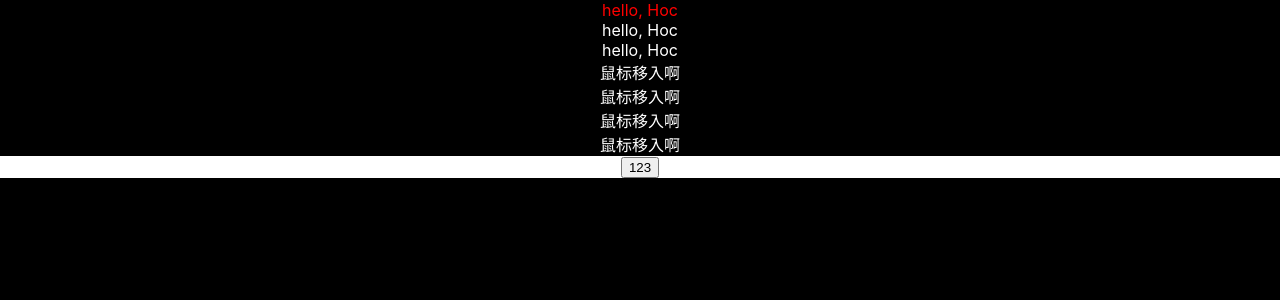
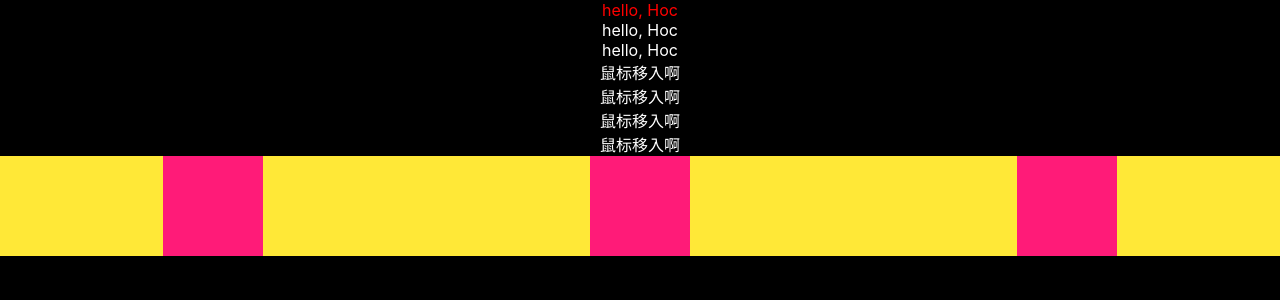
Before and after one commit to feifeimonghuan3/hoc-render-props, a React (Create React App) app: page / in a window 1280 px wide. Shown: the top 300 px of the page. Built offline with nearby package versions, Linux system fonts and the light colour scheme.

Commit message:
添加一个 withAni的功能

```diff
--- a/src/App.js
+++ b/src/App.js
@@ -9,7 +9,6 @@ import MyAnimation from './componets/MyAnimation';
 
 class AnimationBox extends Component {
   render() {
-    console.log(this.props);
     const {childrenRender, ...rest} = this.props
     return <div {...rest}>{childrenRender}</div>;
   }
@@ -74,19 +73,35 @@ class App extends Component {
             )
           }}
         </MyTextRenderProps>
+        {/*<Ani*/}
+          {/*changeStyle={{*/}
+            {/*top: [200, 0],*/}
+            {/*opacity: [0, 1],*/}
+          {/*}}*/}
+          {/*style={{color: '#F00',backgroundColor: '#FFF',}}*/}
+          {/*childrenRender={() => {*/}
+            {/*return (*/}
+              {/*<button style={{}}>123</button>*/}
+            {/*)*/}
+          {/*}}*/}
+        {/*>*/}
+        {/*</Ani>*/}
         <Ani
           changeStyle={{
             top: [200, 0],
             opacity: [0, 1],
           }}
-          style={{color: '#F00',backgroundColor: '#FFF',}}
+          style={{backgroundColor: '#ffe837'}}
           childrenRender={() => {
             return (
-              <button style={{}}>123</button>
+              <div style={{display: 'flex',flexDirection: 'row',justifyContent: 'space-around'}}>
+                <div style={{width: 100,height: 100,backgroundColor: '#ff1b78'}}></div>
+                <div style={{width: 100,height: 100,backgroundColor: '#ff1b78'}}></div>
+                <div style={{width: 100,height: 100,backgroundColor: '#ff1b78'}}></div>
+              </div>
             )
           }}
-        >
-        </Ani>
+        />
       </div>
     );
   }
--- a/src/componets/MyAnimation.js
+++ b/src/componets/MyAnimation.js
@@ -20,13 +20,20 @@ export default function(Com) {
     }
 
     render() {
-      console.log(this.props);
+      let defaultStyle = {};
+      let style = {};
+      for(let key in this.props.changeStyle) {
+        defaultStyle[key] = this.props.changeStyle[key][0];
+        style[key] = spring(this.props.changeStyle[key][1], key == 'opacity' ? {stiffness: 60, damping: 30} : {});
+      }
+      console.log(defaultStyle);
+      console.log(style);
       return (
         <div >
-          <Motion defaultStyle={{top: this.props.changeStyle.top[0], opacity: this.props.changeStyle.opacity[0],}}
-                  style={{top: spring(this.props.changeStyle.top[1]), opacity: spring(this.props.changeStyle.opacity[1], {stiffness: 60, damping: 30})}}>
+          <Motion
+            defaultStyle={defaultStyle}
+            style={style}>
             {interpolatingStyle => {
-              console.log(interpolatingStyle);
               const newStyle = Object.assign({}, this.props.style, {position: 'relative'})
               return (
                 <Com style={Object.assign({}, interpolatingStyle, newStyle)} childrenRender={this.props.childrenRender()}/>
```
